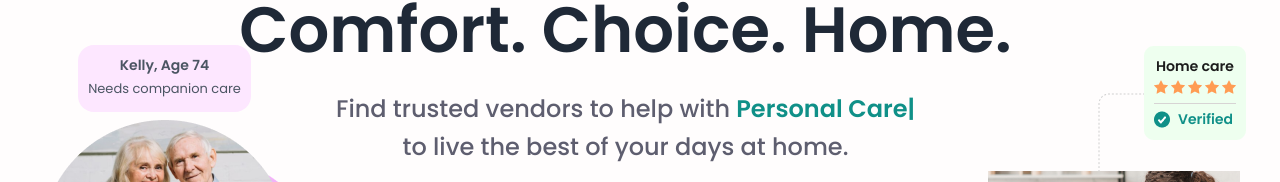
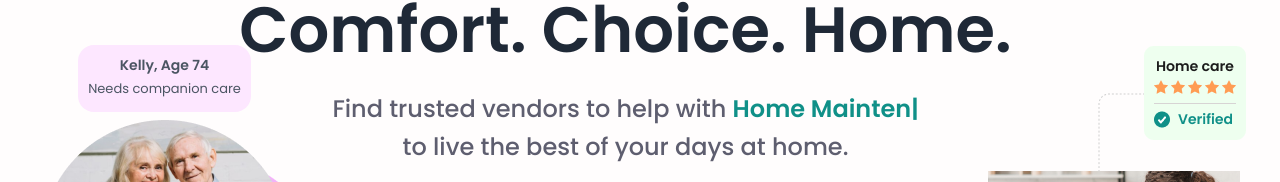
Before and after one commit to qasimfida/zeegna-updated, a React (Vite) app: page / in a window 1280 px wide. Shown: the part 201-383 px from the top of the page. Built offline with nearby package versions, Linux system fonts and the light colour scheme.

Commit message:
changess

```diff
--- a/src/components/homepage/Hero.jsx
+++ b/src/components/homepage/Hero.jsx
@@ -1,5 +1,6 @@
 import React from "react";
 import DownArrow from "../../assets/icons/arrow/DownArrow";
+import Typewriter from "../typeWriteing/TypeWriter";
 
 function HomeSection() {
   return (
@@ -34,7 +35,7 @@ function HomeSection() {
               <p className="text-2xl	font-medium	 mb-10 text-[#5E5E6F] max-sm:w-full	mx-auto max-sm:text-lg max-md:text-xl   leading-[38px]		">
                 Find trusted vendors to help with{" "}
                 <span className="text-[#109088] font-semibold animate-fadeIn">
-                  Personal Care|
+                  <Typewriter />
                 </span>
                 <br />
                 to live the best of your days at home.
--- a/src/components/stayConnected/StayConnected.jsx
+++ b/src/components/stayConnected/StayConnected.jsx
@@ -52,7 +52,6 @@ function StayConnectedSection() {
           </form>
         </div>
 
-        {/* Right-side avatars */}
         <div className="hidden md:flex flex-col gap-4">
           <img
             className="w-[73px] h-[73px] rounded-full object-cover max-w-[73px] absolute top-[56px] right-[23px]"
--- /dev/null
+++ b/src/components/typeWriteing/TypeWriter.jsx
@@ -0,0 +1,44 @@
+import React, { useState, useEffect } from "react";
+
+function Typewriter() {
+  const words = ["Personal Care", "Home Maintenance", "Transportation"];
+  const [displayedText, setDisplayedText] = useState("");
+  const [currentIndex, setCurrentIndex] = useState(0);
+  const [j, setJ] = useState(0);
+  const [isDeleting, setIsDeleting] = useState(false);
+
+  useEffect(() => {
+    const type = () => {
+      const currentWord = words[currentIndex];
+
+      if (isDeleting) {
+        setDisplayedText(currentWord.substring(0, j - 1));
+        setJ(j - 1);
+
+        if (j === 0) {
+          setIsDeleting(false);
+          setCurrentIndex((prev) => (prev + 1) % words.length);
+        }
+      } else {
+        setDisplayedText(currentWord.substring(0, j + 1));
+        setJ(j + 1);
+
+        if (j === currentWord.length) {
+          setIsDeleting(true);
+        }
+      }
+    };
+
+    const timer = setTimeout(type, isDeleting ? 100 : 200);
+
+    return () => clearTimeout(timer);
+  }, [displayedText, j, isDeleting, currentIndex, words]);
+
+  return (
+    <span className="text-[#109088] font-semibold animate-fadeIn">
+      {displayedText}|
+    </span>
+  );
+}
+
+export default Typewriter;
```
